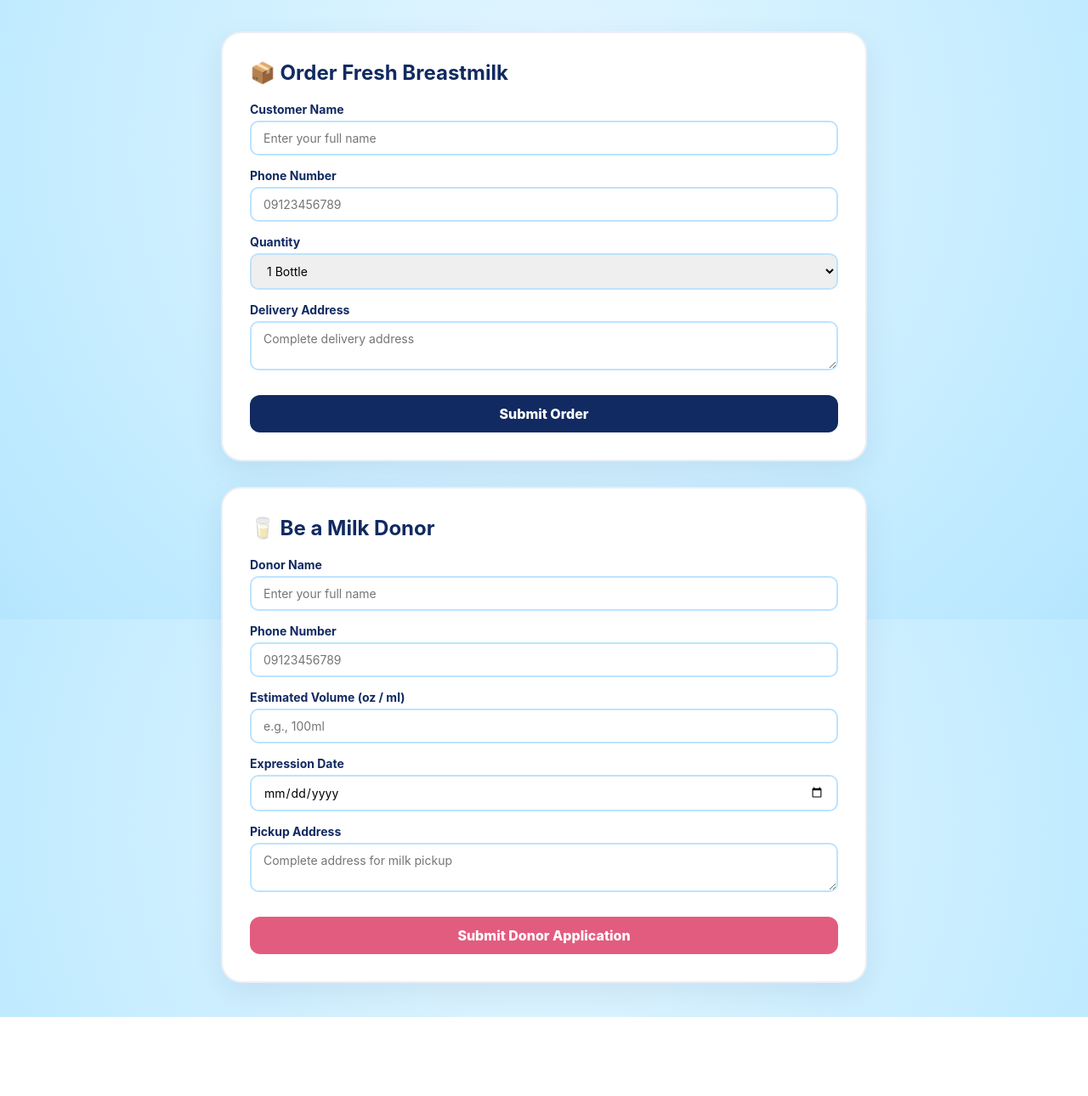
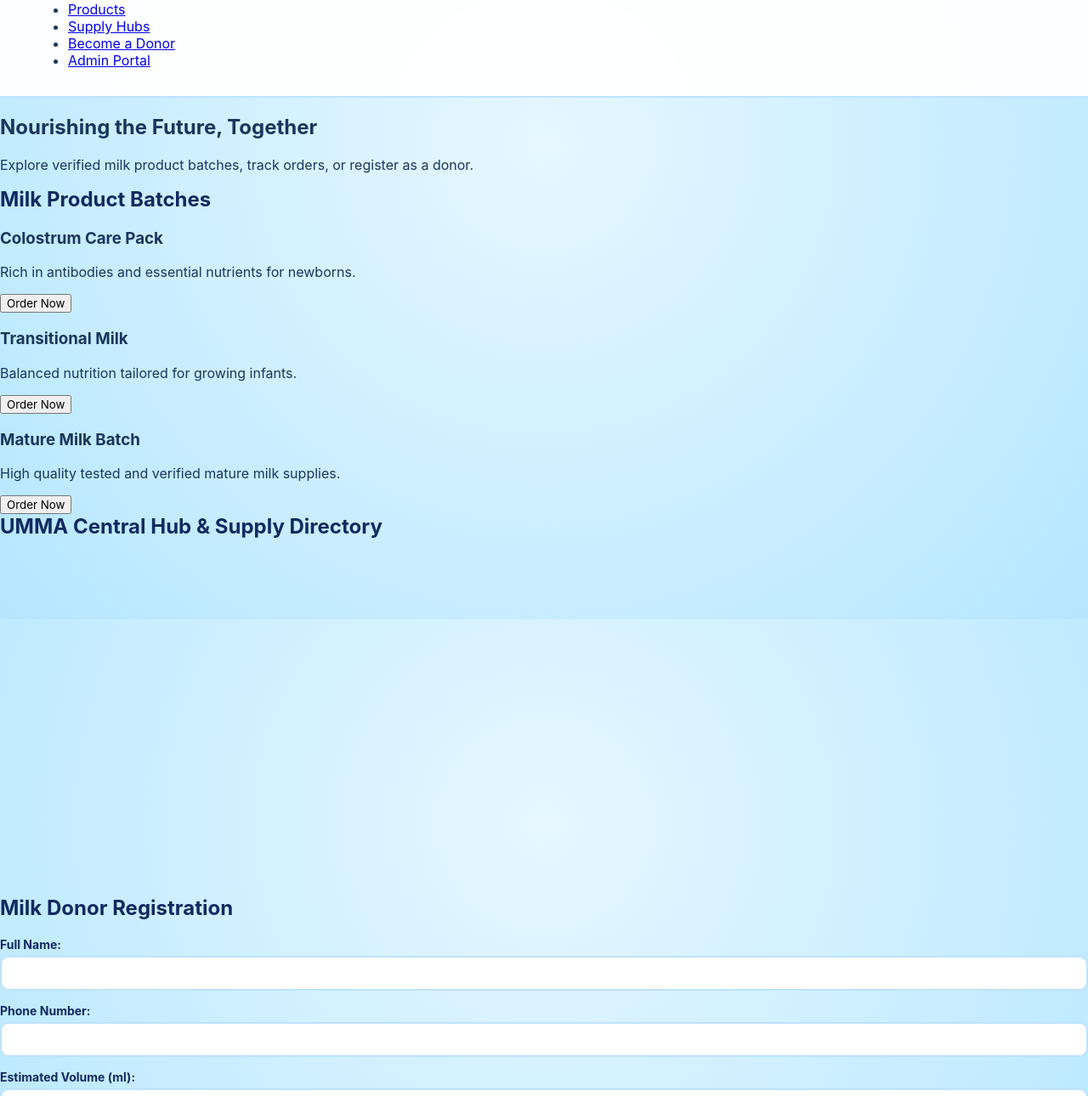
Before and after one commit to ummacorporation/ummacorporation, a plain HTML site: page index.html in a window 1280 px wide. Shown: the part 71-1361 px from the top of the page at 85% size. Before the commit the page ends 1268 px from the top, so only its background shows below. Drawn offline with nearby package versions, Linux system fonts and the light colour scheme.

Commit message:
Update index.html

```diff
--- a/index.html
+++ b/index.html
@@ -1,142 +1,115 @@
+<!-- ========================================== -->
+<!-- UMMA index.html (Frontend & Form Handling) -->
+<!-- ========================================== -->
 <!DOCTYPE html>
 <html lang="en">
 <head>
     <meta charset="UTF-8">
     <meta name="viewport" content="width=device-width, initial-scale=1.0">
-    <title>UMMA | Fresh Breastmilk Delivery & Donor Portal</title>
-    <link rel="icon" type="image/png" href="Logo.png">
+    <title>UMMA - United Mothers for Milk Association</title>
     <link rel="stylesheet" href="style.css">
+    <!-- Leaflet CSS for Map -->
+    <link rel="stylesheet" href="https://unpkg.com/leaflet@1.9.4/dist/leaflet.css" />
 </head>
 <body>
-
     <header>
-    <div class="logo">UMMA <span style="color:#CBD5E1">|</span> <span class="korean-text">엄마</span></div>
-    <a href="admin.html" style="font-weight: 700; color: #112A61; text-decoration: none;">Admin Portal →</a>
+        <nav class="navbar">
+            <div class="logo">UMMA (엄마)</div>
+            <ul class="nav-links">
+                <li><a href="#products">Products</a></li>
+                <li><a href="#hubs">Supply Hubs</a></li>
+                <li><a href="#donor">Become a Donor</a></li>
+                <li><a href="admin.html" target="_blank">Admin Portal</a></li>
+            </ul>
+        </nav>
     </header>
 
-<div class="main-container">
-    <!-- ORDER FORM -->
-    <div class="card">
-        <h2>📦 Order Fresh Breastmilk</h2>
+    <main>
+        <section id="hero">
+            <h1>Nourishing the Future, Together</h1>
+            <p>Explore verified milk product batches, track orders, or register as a donor.</p>
+        </section>
+
+        <!-- Products Section -->
+        <section id="products">
+            <h2>Milk Product Batches</h2>
+            <div class="product-grid">
+                <div class="product-card">
+                    <h3>Colostrum Care Pack</h3>
+                    <p>Rich in antibodies and essential nutrients for newborns.</p>
+                    <button onclick="openOrderModal('Colostrum Care Pack')">Order Now</button>
+                </div>
+                <div class="product-card">
+                    <h3>Transitional Milk</h3>
+                    <p>Balanced nutrition tailored for growing infants.</p>
+                    <button onclick="openOrderModal('Transitional Milk')">Order Now</button>
+                </div>
+                <div class="product-card">
+                    <h3>Mature Milk Batch</h3>
+                    <p>High quality tested and verified mature milk supplies.</p>
+                    <button onclick="openOrderModal('Mature Milk Batch')">Order Now</button>
+                </div>
+            </div>
+        </section>
+
+        <!-- Supply Hubs Map Section -->
+        <section id="hubs">
+            <h2>UMMA Central Hub & Supply Directory</h2>
+            <div id="map" style="height: 400px; width: 100%;"></div>
+        </section>
+
+        <!-- Donor Registration Section -->
+        <section id="donor">
+            <h2>Milk Donor Registration</h2>
+            <form id="donor-form" onsubmit="handleDonorSubmit(event)">
                 <div class="form-group">
-            <label>Customer Name</label>
-            <input type="text" id="orderName" placeholder="Enter your full name">
+                    <label for="donor-name">Full Name:</label>
+                    <input type="text" id="donor-name" required>
                 </div>
                 <div class="form-group">
-            <label>Phone Number</label>
-            <input type="text" id="orderPhone" placeholder="09123456789">
+                    <label for="donor-phone">Phone Number:</label>
+                    <input type="tel" id="donor-phone" required>
                 </div>
                 <div class="form-group">
-            <label>Quantity</label>
-            <select id="orderQty">
-                <option value="1 Bottle">1 Bottle</option>
-                <option value="2 Bottles">2 Bottles</option>
-                <option value="5 Bottles">5 Bottles</option>
-            </select>
+                    <label for="donor-volume">Estimated Volume (ml):</label>
+                    <input type="number" id="donor-volume" required>
                 </div>
                 <div class="form-group">
-            <label>Delivery Address</label>
-            <textarea id="orderAddress" placeholder="Complete delivery address"></textarea>
+                    <label for="donor-address">Pickup Address:</label>
+                    <input type="text" id="donor-address" required>
                 </div>
-        <button class="submit-btn" onclick="submitOrder()">Submit Order</button>
-    </div>
+                <button type="submit">Submit Donor Application</button>
+            </form>
+        </section>
+    </main>
 
-    <!-- DONOR FORM -->
-    <div class="card">
-        <h2>🥛 Be a Milk Donor</h2>
+    <!-- Order Modal -->
+    <div id="order-modal" class="modal" style="display:none;">
+        <div class="modal-content">
+            <span class="close" onclick="closeOrderModal()">&times;</span>
+            <h2>Place Order</h2>
+            <form id="order-form" onsubmit="handleOrderSubmit(event)">
+                <input type="hidden" id="order-product">
                 <div class="form-group">
-            <label>Donor Name</label>
-            <input type="text" id="donorName" placeholder="Enter your full name">
+                    <label for="customer-name">Your Name:</label>
+                    <input type="text" id="customer-name" required>
                 </div>
                 <div class="form-group">
-            <label>Phone Number</label>
-            <input type="text" id="donorPhone" placeholder="09123456789">
+                    <label for="customer-phone">Phone Number:</label>
+                    <input type="tel" id="customer-phone" required>
                 </div>
                 <div class="form-group">
-            <label>Estimated Volume (oz / ml)</label>
-            <input type="text" id="donorVolume" placeholder="e.g., 100ml">
+                    <label for="delivery-address">Delivery Address:</label>
+                    <textarea id="delivery-address" required></textarea>
                 </div>
-        <div class="form-group">
-            <label>Expression Date</label>
-            <input type="date" id="donorExprDate">
-        </div>
-        <div class="form-group">
-            <label>Pickup Address</label>
-            <textarea id="donorAddress" placeholder="Complete address for milk pickup"></textarea>
-        </div>
-        <button class="submit-btn donor-btn" onclick="submitDonor()">Submit Donor Application</button>
+                <button type="submit">Confirm Order</button>
+            </form>
         </div>
     </div>
 
-<script>
-    function submitOrder() {
-        const name = document.getElementById('orderName').value.trim();
-        const phone = document.getElementById('orderPhone').value.trim();
-        const quantity = document.getElementById('orderQty').value;
-        const address = document.getElementById('orderAddress').value.trim();
-
-        if (!name || !phone || !address) {
-            alert('Palihog puga ang tanang kinahanglanon nga impormasyon.');
-            return;
-        }
-
-        const newOrder = {
-            id: 'ORD-' + Math.floor(100000 + Math.random() * 900000),
-            date: new Date().toLocaleString(),
-            customerName: name,
-            phone: phone,
-            productName: 'UMMA Fresh Breastmilk',
-            quantity: quantity,
-            hub: 'Central Hub',
-            address: address,
-            status: 'Order Received'
-        };
-
-        let orders = JSON.parse(localStorage.getItem('umma_orders')) || [];
-        orders.push(newOrder);
-        localStorage.setItem('umma_orders', JSON.stringify(orders));
-
-        alert('Order submitted successfully!');
-        document.getElementById('orderName').value = '';
-        document.getElementById('orderPhone').value = '';
-        document.getElementById('orderAddress').value = '';
-    }
-
-    function submitDonor() {
-        const name = document.getElementById('donorName').value.trim();
-        const phone = document.getElementById('donorPhone').value.trim();
-        const volume = document.getElementById('donorVolume').value.trim();
-        const exprDate = document.getElementById('donorExprDate').value;
-        const address = document.getElementById('donorAddress').value.trim();
-
-        if (!name || !phone || !address) {
-            alert('Palihog puga ang tanang kinahanglanon nga impormasyon.');
-            return;
-        }
-
-        const newDonor = {
-            id: 'DONOR-' + Math.floor(100000 + Math.random() * 900000),
-            date: new Date().toLocaleString(),
-            name: name,
-            phone: phone,
-            volume: volume || 'N/A',
-            exprDate: exprDate || 'N/A',
-            address: address,
-            status: 'Pending Collection',
-            pickupDate: ''
-        };
-
-        let donors = JSON.parse(localStorage.getItem('umma_donors')) || [];
-        donors.push(newDonor);
-        localStorage.setItem('umma_donors', JSON.stringify(donors));
-
-        alert('Donor application submitted successfully!');
-        document.getElementById('donorName').value = '';
-        document.getElementById('donorPhone').value = '';
-        document.getElementById('donorVolume').value = '';
-        document.getElementById('donorExprDate').value = '';
-        document.getElementById('donorAddress').value = '';
-    }
-</script>
+    <!-- Leaflet JS -->
+    <script src="https://unpkg.com/leaflet@1.9.4/dist/leaflet.js"></script>
+    <script src="db.js"></script>
+    <script src="script.js"></script>
 </body>
 </html>
```
Lines whose indentation alone changed are shown as unchanged.
